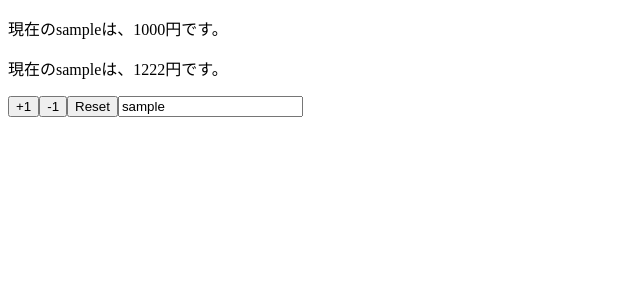
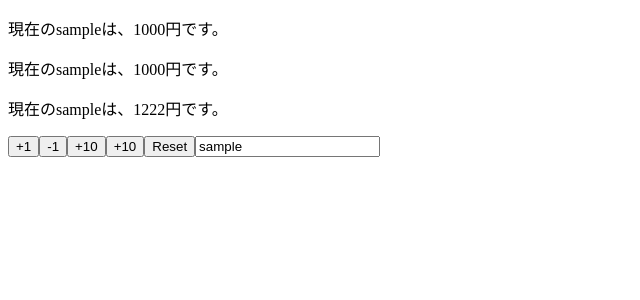
Before and after one commit to nagaha1/ReactTestCode, a React (Create React App) app: page / in a window 1280 px wide. Shown: the top 300 px of the page, without its empty margins (0-640 px from the left). Built offline with nearby package versions, Linux system fonts and the light colour scheme.

Commit message:
コミット忘れ？

```diff
--- a/src/App.js
+++ b/src/App.js
@@ -1,37 +1,67 @@
-import React,{ useState } from 'react';
+import React, { useState } from "react";
 
 const App = props => {
-  const [name,setName] = useState(props.name);
-  const [price,setPrice] = useState(props.price);
+  // const [name, setName] = useState(props);
+  // setNameが２つ宣言されているのがおかしいと言っています
+  const [state, setState] = useState(props);
+  // stateを個々に渡していたが、まとめてオブジェクトを渡せます
+  const [name, setName] = useState(props.name);
+  const [price, setPrice] = useState(props.price);
 
   //このようにしてまとめているのね
   const reset = () => {
-    setPrice(props.price)
-    setName(props.name)
-  }
+    // setPrice(props.price);
+    // setName(props.name);
+    //そもそも表示されているやつが違うところを指している
+    setState(props);
+  };
 
   return (
     <>
-      <p>現在の{name}は、{price}円です。</p>
-      <p>現在の{name}は、{price + 222}円です。</p>
-      <button onClick={() => setPrice(price + 1)}>+1</button>
-      <button onClick={() => setPrice(price + 1)}>-1</button>
+      <p>
+        現在の{state.name}は、{state.price}円です。
+      </p>
+      <p>
+        現在の{name}は、{price}円です。
+      </p>
+      <p>
+        現在の{name}は、{price + 222}円です。
+      </p>
+      {/* ここがオブジェクトを取得しないとできない */}
+      {/* ...stateでオブジェクトを展開して、オブジェクトの中のステータスのpriceをかえたいのです。どう変えるの、state.priceを＋１したいのです、と書いてます */}
+      <button onClick={() => setState({ ...state, price: state.price + 1 })}>
+        +1
+      </button>
+      <button onClick={() => setState({ ...state, price: state.price - 1 })}>
+        -1
+      </button>
+
+      {/* ここのなんで、１回だけ+されるのかが意味不明 */}
+      <button onClick={() => setState({ ...state, price: price + 10 })}>
+        +10
+      </button>
+      <button onClick={() => setState({ ...state, price: state.price + 10 })}>
+        +10
+      </button>
+
       <button onClick={reset}>Reset</button>
-      <input value={name} onChange={
-        //setNameで状態をとっているので書き換えているだけ。
-        e => setName(e.target.value)
-      }/>
+      <input
+        value={state.name}
+        onChange={
+          //setNameで状態をとっているので書き換えているだけ。
+          //ここが、stateでオブジェクトを展開して、オブジェクトの中の何を変えるの？だから、nameだけでよいとなっています
+          e => setState({ ...state, name: e.target.value })
+        }
+      />
     </>
   );
-
-
-}
+};
 
 //これでやると外部から引数とる
 //ページをリロードしたらできました。
 App.defaultProps = {
   name: "sample",
   price: 1000
-}
+};
 
 export default App;
```
Also changed, not shown: 1 other file (tests, documents, lock files or other folders).
